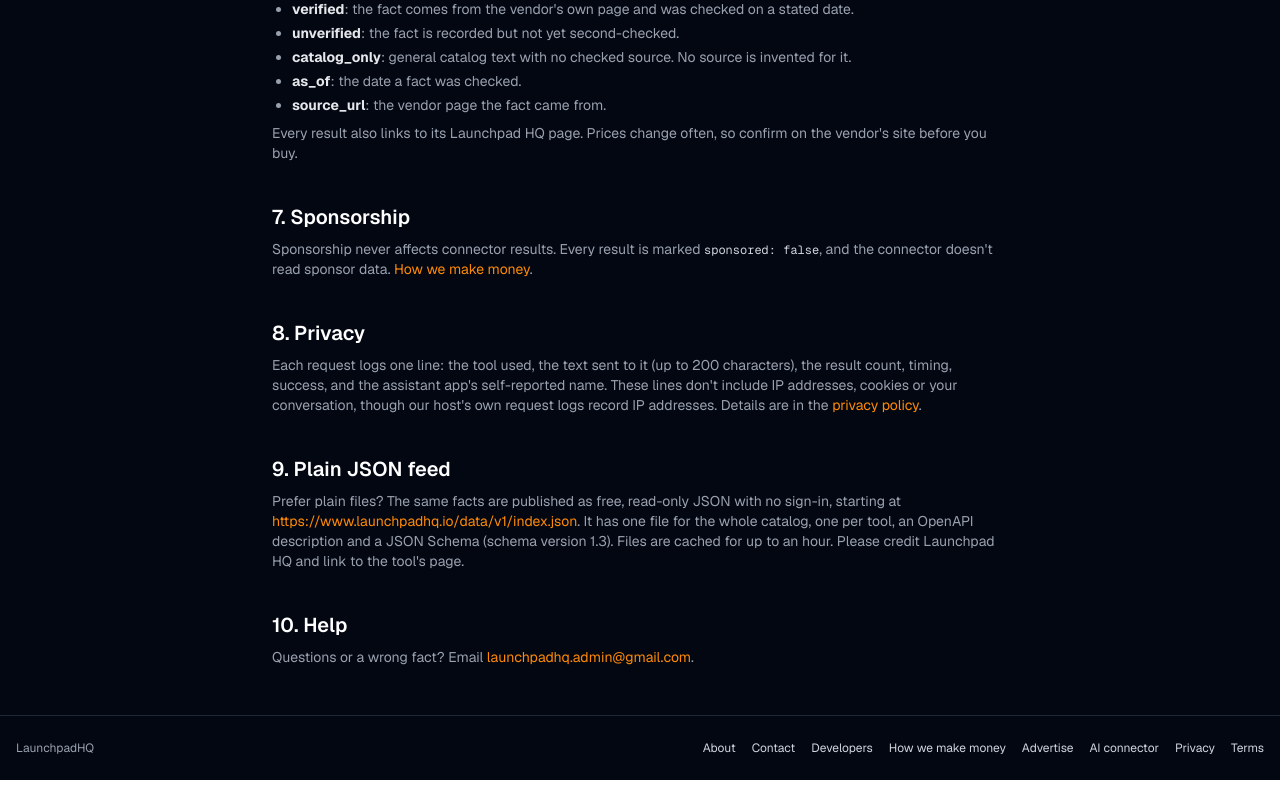
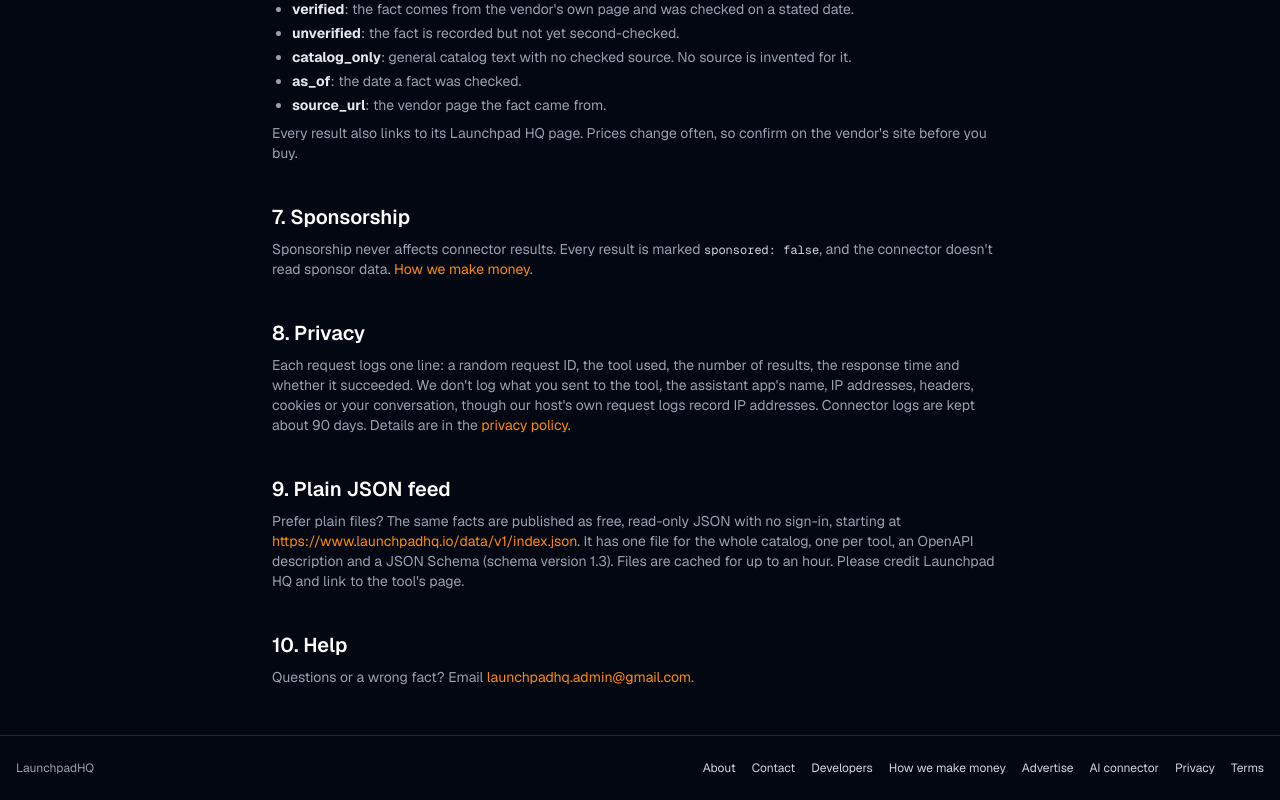
Before and after one commit to stevensonzj-ai/launchpad-hq, a Next.js app: page /connector in a window 1280 px wide. Shown: the part 1316-2116 px from the top of the page. Built offline with nearby package versions, Linux system fonts and the light colour scheme; no server answers.

Commit message:
Connector page: privacy text matches /privacy#mcp (no query text or client name logged) (#124)
Co-authored-by: Zach Stevenson <271370438+stevensonzj-ai@users.noreply.github.com>

```diff
--- a/src/app/(app)/connector/page.tsx
+++ b/src/app/(app)/connector/page.tsx
@@ -163,10 +163,11 @@
         <li>
           <h2 className="text-xl font-semibold text-white">8. Privacy</h2>
           <p className="mt-2 text-sm text-gray-400">
-            Each request logs one line: the tool used, the text sent to it (up to 200
-            characters), the result count, timing, success, and the assistant app&apos;s
-            self-reported name. These lines don&apos;t include IP addresses, cookies or your
-            conversation, though our host&apos;s own request logs record IP addresses.
+            Each request logs one line: a random request ID, the tool used, the number of
+            results, the response time and whether it succeeded. We don&apos;t log what you
+            sent to the tool, the assistant app&apos;s name, IP addresses, headers, cookies or
+            your conversation, though our host&apos;s own request logs record IP addresses.
+            Connector logs are kept about 90 days.
             Details are in the{" "}
             <Link href="/privacy#mcp" className="text-orange-400 hover:underline">
               privacy policy
```
